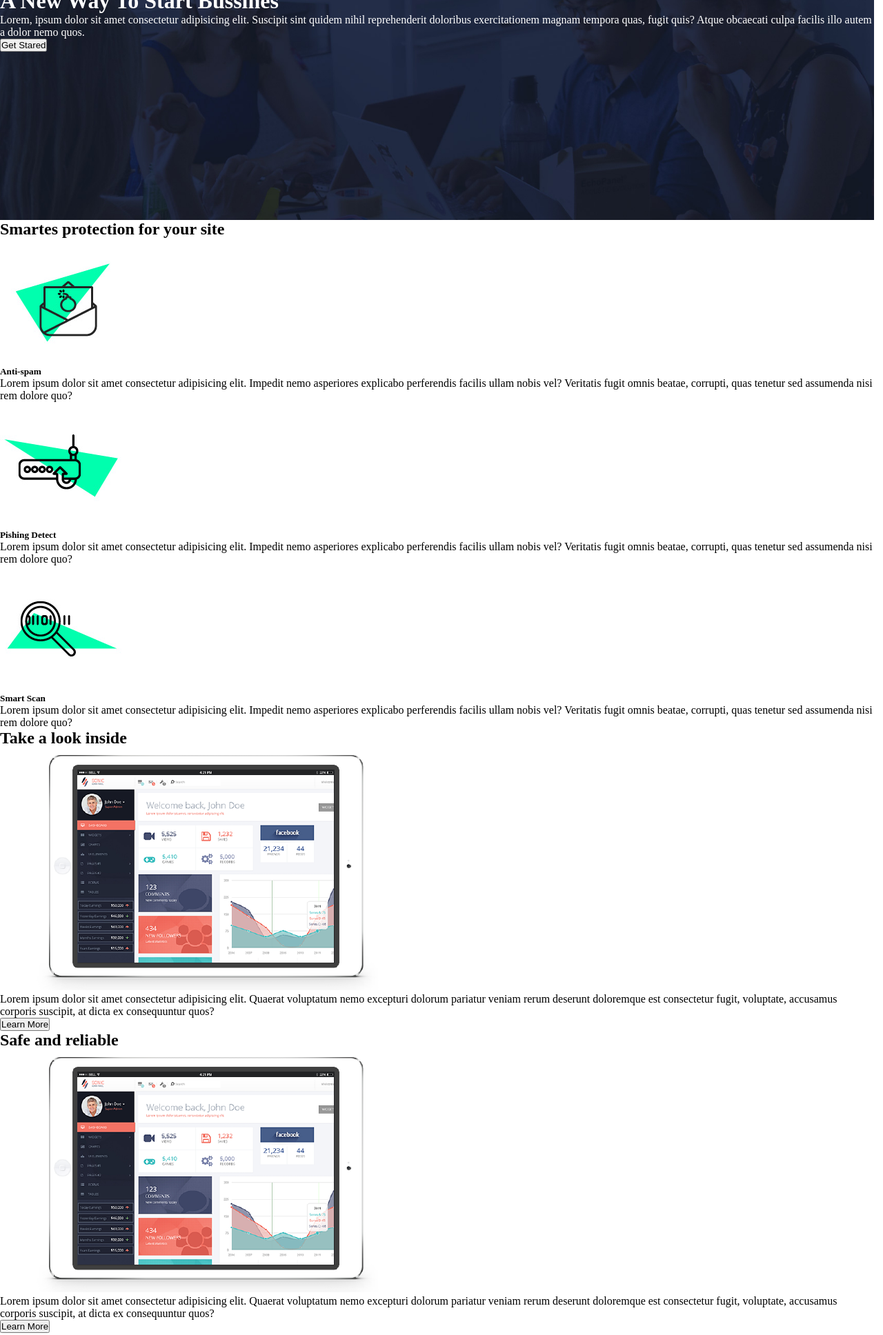
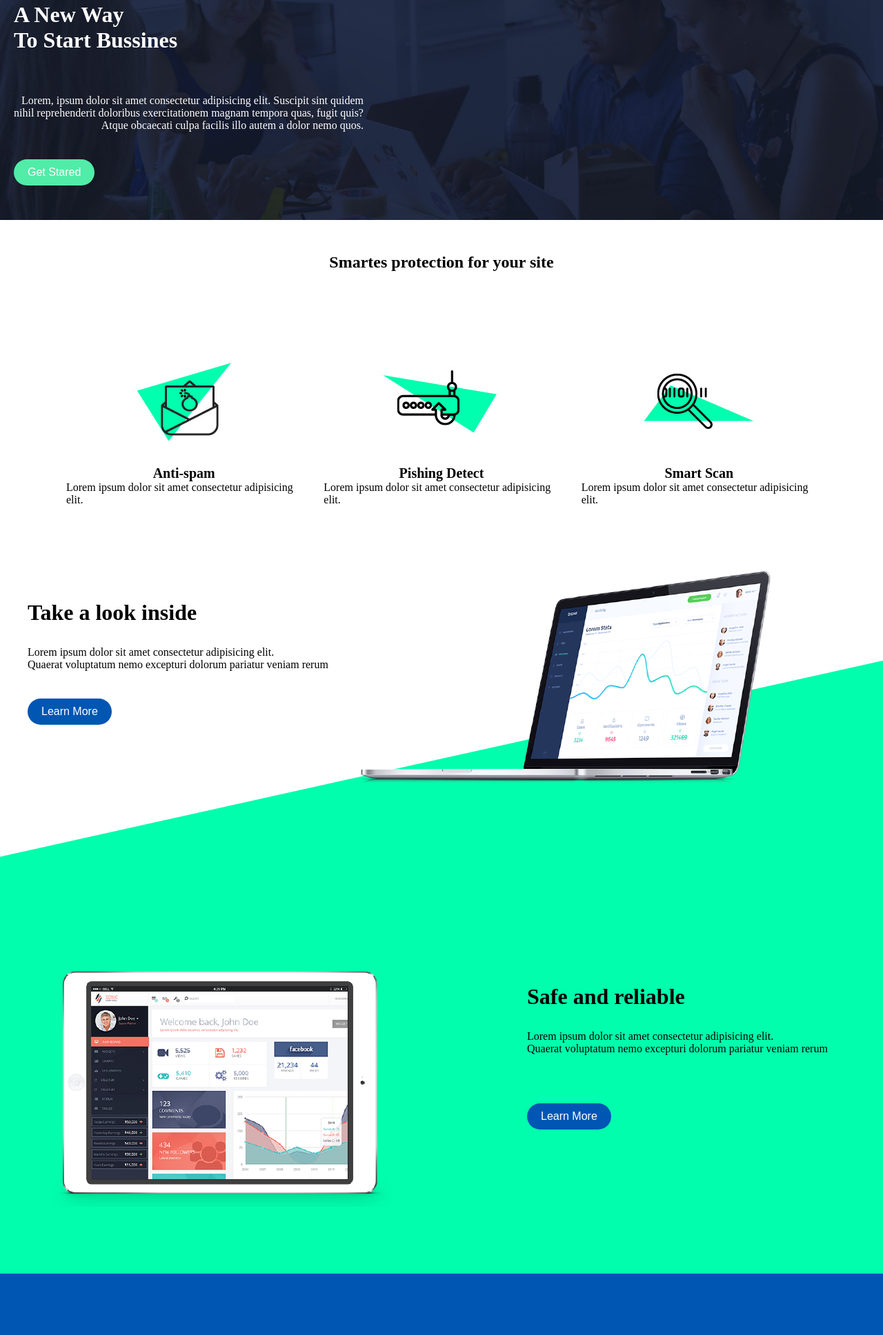
Before and after one commit to Andreagaona14/Proyecto-Atlas, a plain HTML site: page index.html in a window 1280 px wide. Shown: the part 161-2097 px from the top of the page at 69% size. Drawn offline with Linux system fonts and the light colour scheme.

Commit message:
Avance en el segundo container

```diff
--- a/Styles/style.css
+++ b/Styles/style.css
@@ -5,58 +5,246 @@
 }
 
 body {
-    width: 99vw;
+    width: 100vw;
     height: 100vh;
 }
 
-header{
+header {
     width: 100%;
     height: 30rem;
-    color: #fff ;
+    color: #fff;
     background-image: url(/Assets/images/banner-bk.jpg);
     background-size: cover;
     background-position: center;
 }
 
-header > .nabvar{
-    height: 30% ;
+header > .nabvar {
+    height: 30%;
     width: 100%;
     display: flex;
     justify-content: space-around;
     align-items: center;
 }
-header > .nabvar > div{
-    height: 50% ;
+header > .nabvar > div {
+    height: 50%;
     width: 100%;
     display: flex;
     justify-content: space-around;
     align-items: center;
 }
 
-header > .nabvar > .logo{
+header > .nabvar > .logo {
     width: 30%;
     height: 100%;
     justify-content: center;
     align-items: start;
 }
 
-header >.nabvar > .logo > img{
-    width: 10rem;
-    height: 10rem;
+header > .nabvar > .logo > img {
+    width: 9.5rem;
+    height: 9.5rem;
 }
 
-.nabvar > .title{
+.nabvar > .title {
     width: 70%;
     height: 100%;
-    text-align: end;
-}
-.nabvar > .title > h2{
-    font-size: 2rem;
-    color: #fff ;
-
+    display: flex;
+    justify-content: space-between;
 }
 
-.nabvar >  .container{
+.nabvar > .title > h2 {
+    font-size: 2rem;
+    color: #fff;
+    margin-left: 60%;
+}
+
+.nabvar > .container {
     width: 100%;
     height: 70%;
 }
+
+.container {
+    width: 100%;
+    padding: 20px;
+    display: flex;
+    flex-direction: column;
+    align-items: flex-start;
+}
+
+.container > .title-1 {
+    text-align: auto;
+}
+
+.container > .parrafo {
+    text-align: right;
+    margin-top: 60px;
+}
+
+.button {
+    text-align: center;
+    margin-top: 40px;
+}
+
+.button button {
+    padding: 10px 20px;
+    font-size: 16px;
+    background-color: #51eca8;
+    color: white;
+    border: none;
+    border-radius: 30px;
+    cursor: pointer;
+    transition: background-color 0.4s ease;
+}
+
+.button button:hover {
+    background-color: #0056b3;
+}
+
+.container-1 {
+    width: 100%;
+    padding: 80px;
+    display: flex;
+    justify-content: center;
+    align-items: center;
+}
+
+.container-1 > h2 {
+    text-align: auto;
+}
+.card{
+    margin: 1rem;
+    justify-content: center;
+    align-items: center
+    ;
+}
+.img-card{
+    text-align: center;
+}
+.card > h5 {
+    text-align: center;
+    font-size: 20px;
+}
+
+.container-2 {
+    width: 100%;
+    padding: 20px;
+    display: flex;
+    flex-direction: column;
+    justify-content: space-between;
+}
+
+.container{
+    display: flex;
+    justify-content: space-around;
+
+}
+.container-2 > .container > .title3 > h3 {
+    font-size: 2rem;
+    text-align: center;
+}
+
+.container-2 > .container > .img1 {
+    float: right;
+    margin-left: 40%;
+    position: relative;
+    top: -15rem;
+}
+
+.container-2 > .container > .parrafo1 {
+    margin-top: 30px;
+}
+
+
+
+.container-3 >.img2{
+    position: relative;
+    top: -15rem;
+}
+
+.container-2{
+
+    background-image: url(../Assets/images/Wave.svg);
+    background-position:bottom;
+    background-size:420rem;
+    background-repeat: no-repeat;
+
+}
+.container-3{
+    height: 25rem;
+}
+
+.container-2 > .button1 {
+    text-align: center;
+}
+
+.button1 button {
+    padding: 10px 20px;
+    font-size: 16px;
+    background-color: #0056b3;
+    color: white;
+    border: none;
+    border-radius: 30px;
+    cursor: pointer;
+    transition: background-color 0.4s ease;
+    margin-top: 40px;
+}
+
+.button1 button:hover {
+    background-color: #31f3d9;
+}
+
+.container-2 > .container-3 > .title4 > h3 {
+    font-size: 2rem;
+    margin-left: 60%;
+}
+
+.container-2 > .container-3 > .parrafo2 {
+    margin-left: 60%;
+    margin-top: 30px;
+}
+
+.container-2 > .container-3 > .button2 {
+    margin-left: 60%;
+    margin-top: 30px;
+}
+
+.button2 button {
+    padding: 10px 20px;
+    font-size: 16px;
+    background-color: #0056b3;
+    color: white;
+    border: none;
+    border-radius: 30px;
+    cursor: pointer;
+    transition: background-color 0.4s ease;
+    margin-top: 40px;
+}
+
+.button2 button:hover {
+    background-color: #31f3d9;
+}
+
+.container-2 > .container-3 > .img2 {
+    float: left;
+}
+
+.container-4 {
+    width: 100%;
+    padding: 60px;
+    display: flex;
+    flex-direction: column;
+    justify-content: space-between;
+    background-color: #0056b3;
+}
+
+.container-5 {
+    width: 100%;
+    padding: 80px;
+    display: flex;
+    justify-content: center;
+    align-items: center;
+}
+h2{
+    text-align: center;
+    margin-top: 3rem;
+}
--- a/index.html
+++ b/index.html
@@ -18,56 +18,90 @@
             </div>
         </nav>
         <div class="container">
-            <h1>A New Way To Start Bussines</h1>
-         <p>Lorem, ipsum dolor sit amet consectetur adipisicing elit. Suscipit sint quidem nihil reprehenderit doloribus exercitationem magnam tempora quas, fugit quis? Atque obcaecati culpa facilis illo autem a dolor nemo quos.</p>
+            <div class="title-1">
+                <h1>A New Way <br>
+                    To Start Bussines
+                </h1>
+            </div>
+            <div class="parrafo">
+                <p>Lorem, ipsum dolor sit amet consectetur adipisicing elit. Suscipit sint quidem <br>
+                    nihil reprehenderit doloribus exercitationem magnam tempora quas, fugit quis? <br>
+                Atque obcaecati culpa facilis illo autem a dolor nemo quos.</p>
+                     </div>
+         <div class="button">
             <button>Get Stared</button>
+        </div>
          </div>
     </header>
 
     <main>
+        <h2>Smartes protection for your site </h2>
        <div class="container-1">
-        <h2>Smartes protection for your site </h2>
+
             <div class="card">
+                <div class="img-card">
                     <img src="Assets/images/smart-protect-1.jpg" alt="smart">
+                </div>
                 <h5>Anti-spam</h5>
-            <p>Lorem ipsum dolor sit amet consectetur adipisicing elit. Impedit nemo asperiores explicabo perferendis facilis ullam nobis vel? Veritatis fugit omnis beatae, corrupti, quas tenetur sed assumenda nisi rem dolore quo?</p>
+                <p>Lorem ipsum dolor sit amet consectetur adipisicing elit. </p>
             </div>
 
             <div class="card">
+                <div class="img-card">
                     <img src="Assets/images/smart-protect-2.jpg" alt="smart">
+                </div>
                 <h5>Pishing Detect</h5>
-            <p>Lorem ipsum dolor sit amet consectetur adipisicing elit. Impedit nemo asperiores explicabo perferendis facilis ullam nobis vel? Veritatis fugit omnis beatae, corrupti, quas tenetur sed assumenda nisi rem dolore quo?</p>
+                <p>Lorem ipsum dolor sit amet consectetur adipisicing elit. </p>
             </div>
 
             <div class="card">
+                <div class="img-card">
                     <img src="Assets/images/smart-protect-3.jpg" alt="samrt">
+                </div>
                 <h5>Smart Scan</h5>
-            <p>Lorem ipsum dolor sit amet consectetur adipisicing elit. Impedit nemo asperiores explicabo perferendis facilis ullam nobis vel? Veritatis fugit omnis beatae, corrupti, quas tenetur sed assumenda nisi rem dolore quo?</p>
+                <p>Lorem ipsum dolor sit amet consectetur adipisicing elit. </p>
             </div>
     </div>
 
     <div class="container-2">
         <div class="container">
-            <h2>Take a look inside</h2>
-            <div class="img1">
-                <img src="Assets/images/feature-2.png" alt="feature">
+            <div class="title3">
+                <h3>Take a look inside</h3>
             </div>
-            <p>Lorem ipsum dolor sit amet consectetur adipisicing elit. Quaerat voluptatum nemo excepturi dolorum pariatur veniam rerum deserunt doloremque est consectetur fugit, voluptate, accusamus corporis suscipit, at dicta ex consequuntur quos?</p>
+            <div class="parrafo1">
+                <p>Lorem ipsum dolor sit amet consectetur adipisicing elit. <br>
+                    Quaerat voluptatum nemo excepturi dolorum pariatur veniam rerum </p>
+            <div class="button1">
                             <button>Learn More</button>
             </div>
+            </div>
+            <div class="img1">
+                <img src="Assets/images/feature-1.png" alt="feature">
+            </div>
+        </div>
 
-        <div class="container">
-            <h2>Safe and reliable</h2>
+
+
+        <div class="container-3">
+            <div class="title4">
+                <h3>Safe and reliable</h3>
+            </div>
+           <div class="parrafo2">
+            <p>Lorem ipsum dolor sit amet consectetur adipisicing elit. <br>
+            Quaerat voluptatum nemo excepturi dolorum pariatur veniam rerum </p>
+        </div>
+            <div class="button2">
+                    <button>Learn More</button>
+                </div>
             <div class="img2">
                 <img src="Assets/images/feature-2.png" alt="feature">
             </div>
-            <p>Lorem ipsum dolor sit amet consectetur adipisicing elit. Quaerat voluptatum nemo excepturi dolorum pariatur veniam rerum deserunt doloremque est consectetur fugit, voluptate, accusamus corporis suscipit, at dicta ex consequuntur quos?</p>
-            <button>Learn More</button>
          </div>
 
     </div>
 
-    <div class="container-3">
+    <div class="container-4">
+
         <h2>Check our pricing</h2>
         <div class="card">
             <h4>STARTUP</h4>
@@ -100,7 +134,7 @@
          </div>
     </div>
 
-    <div class="container-4">
+    <div class="container-5">
         <div class="img">
             <img src="Assets/images/client-1.png" alt="cliente1">
         </div>
@@ -124,7 +158,7 @@
  </main>
 
  <footer>
-    <div class="container-5">
+    <div class="container-6">
         <div class="textFooter">
             <h2>Contact Us</h2>
             <p>Lorem ipsum dolor sit amet consectetur adipisicing elit. Explicabo, adipisci delectus! Quaerat magni hic minus commodi, recusandae distinctio? Consequatur ullam dolorem ad officia, voluptatem suscipit in nostrum a id alias.</p><br>
@@ -150,7 +184,7 @@
           </div>
     </div>
 
-    <div class="container-6">
+    <div class="container-7">
         <p>Copyright &copy;2018 Chen, Yi-Ya.</p>
         <div class="redes">
             <ul class="redes-sociales">
```
Also changed, not shown: Assets/images/wave.svg (added). Lines whose indentation alone changed are shown as unchanged.
